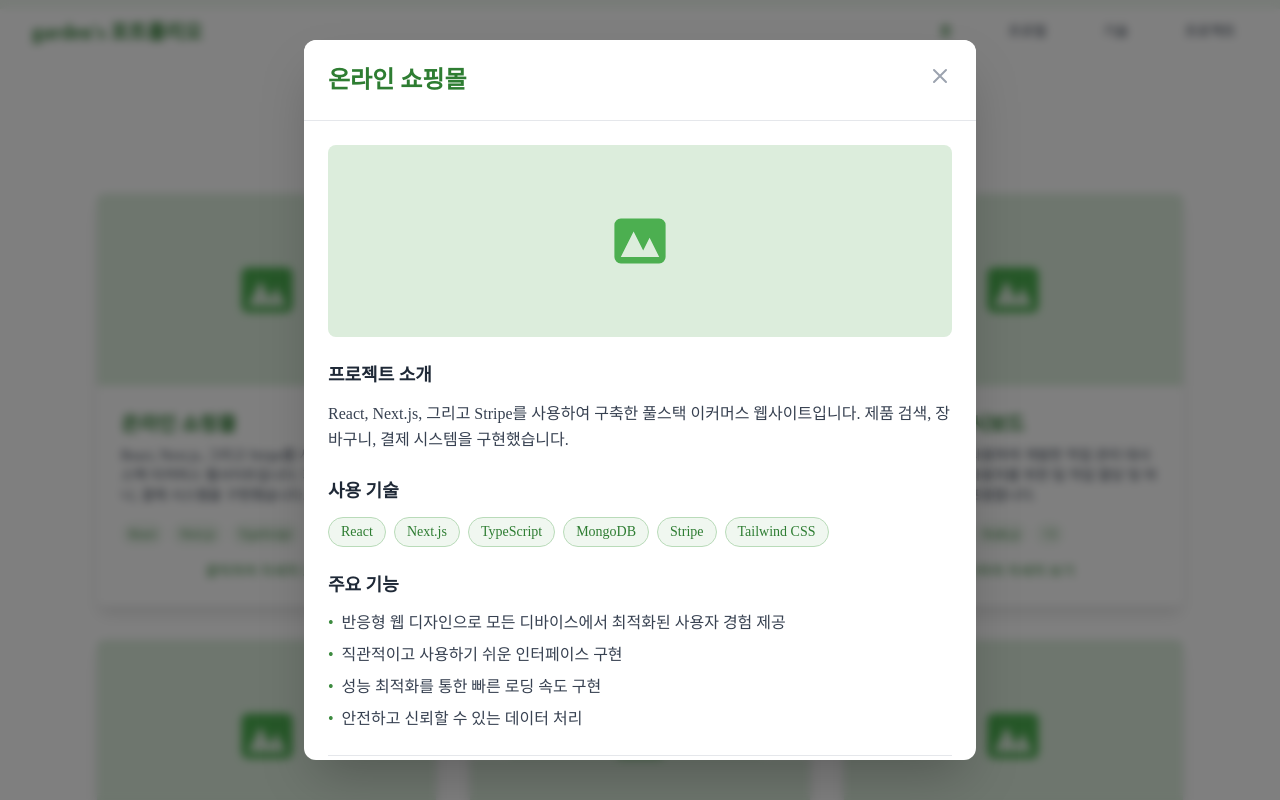
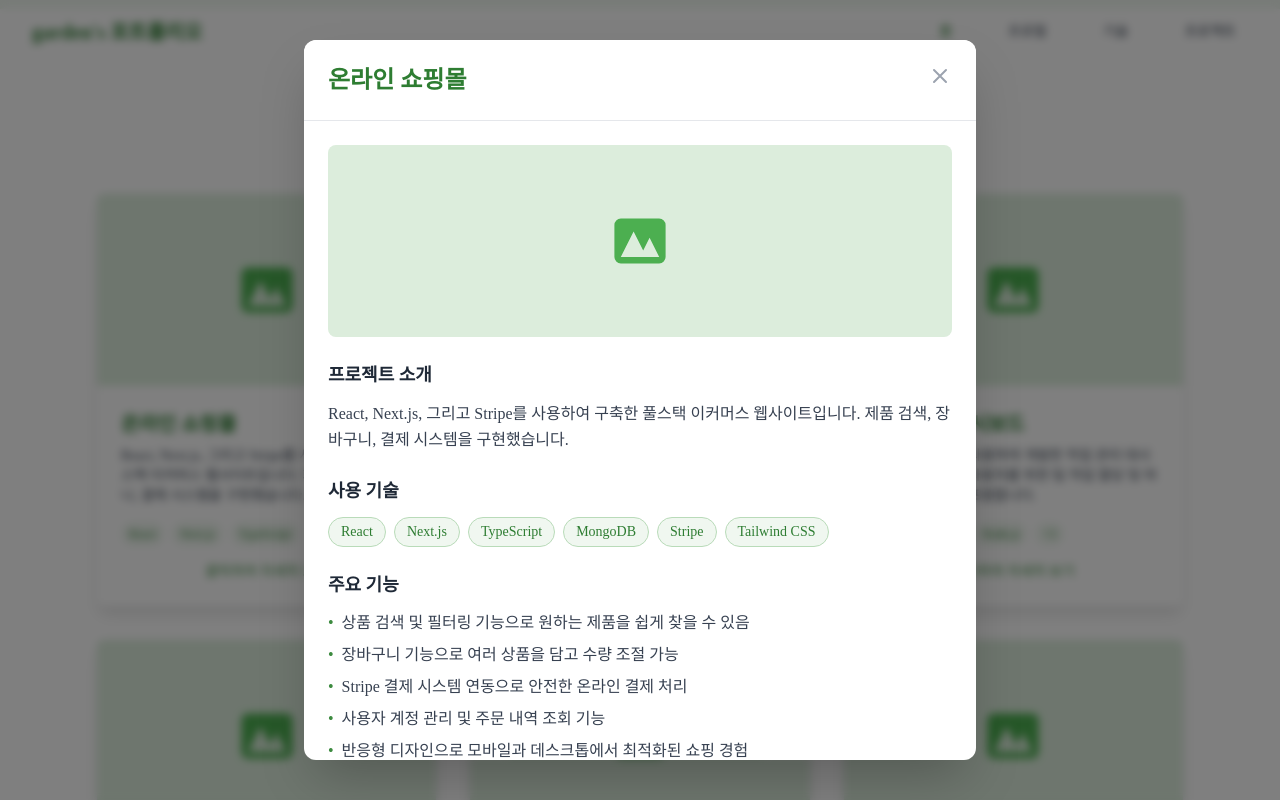
Before and after one commit to skkugardenpark/popol, a Next.js app: page / in a window 1280 px wide. Both pictures are taken after a click on the element 266 px from the left and 3251 px from the top of the page. Shown: the part 2851-3651 px from the top of the page. Built offline with nearby package versions, Linux system fonts and the light colour scheme; a web font is replaced by a local one.

Commit message:
feat: 라이브 데모 버튼 제거 및 프로젝트별 맞춤 주요 기능 추가

```diff
--- a/src/app/page.tsx
+++ b/src/app/page.tsx
@@ -354,6 +354,13 @@ const projects = [
     image: null,
     link: "https://github.com",
     demo: "https://example.com",
+    features: [
+      "상품 검색 및 필터링 기능으로 원하는 제품을 쉽게 찾을 수 있음",
+      "장바구니 기능으로 여러 상품을 담고 수량 조절 가능",
+      "Stripe 결제 시스템 연동으로 안전한 온라인 결제 처리",
+      "사용자 계정 관리 및 주문 내역 조회 기능",
+      "반응형 디자인으로 모바일과 데스크톱에서 최적화된 쇼핑 경험"
+    ]
   },
   {
     id: 2,
@@ -363,6 +370,13 @@ const projects = [
     image: null,
     link: "https://github.com",
     demo: "https://example.com",
+    features: [
+      "Socket.IO를 활용한 실시간 메시지 송수신",
+      "1:1 개인 채팅 및 그룹 채팅방 생성 기능",
+      "JWT 토큰 기반 사용자 인증 및 보안 관리",
+      "실시간 알림 및 읽지 않은 메시지 표시",
+      "온라인/오프라인 상태 표시 및 타이핑 인디케이터"
+    ]
   },
   {
     id: 3,
@@ -372,6 +386,13 @@ const projects = [
     image: null,
     link: "https://github.com",
     demo: "https://example.com",
+    features: [
+      "칸반 보드 스타일의 직관적인 작업 관리 인터페이스",
+      "팀원별 작업 할당 및 진행 상황 추적",
+      "마감일 알림 및 우선순위 설정 기능",
+      "Chart.js를 활용한 프로젝트 진행률 시각화",
+      "팀 협업을 위한 댓글 및 파일 첨부 기능"
+    ]
   },
   {
     id: 4,
@@ -381,6 +402,13 @@ const projects = [
     image: null,
     link: "https://github.com",
     demo: null,
+    features: [
+      "GPS 기반 현재 위치의 실시간 날씨 정보 제공",
+      "5일간의 상세한 날씨 예보 및 시간별 날씨 변화",
+      "다양한 날씨 조건에 맞는 직관적인 아이콘 및 애니메이션",
+      "즐겨찾기 도시 추가 및 여러 지역 날씨 비교",
+      "날씨 알림 설정 및 푸시 알림 기능"
+    ]
   },
   {
     id: 5,
@@ -390,6 +418,13 @@ const projects = [
     image: null,
     link: "https://github.com",
     demo: "https://example.com",
+    features: [
+      "마크다운 기반의 편리한 글 작성 및 관리",
+      "Prism.js를 활용한 코드 구문 강조 및 복사 기능",
+      "카테고리 및 태그 기반 게시물 분류 및 검색",
+      "SEO 최적화 및 빠른 로딩 속도를 위한 정적 사이트 생성",
+      "댓글 시스템 및 소셜 미디어 공유 기능"
+    ]
   },
   {
     id: 6,
@@ -399,5 +434,12 @@ const projects = [
     image: null,
     link: "https://github.com",
     demo: "https://example.com",
+    features: [
+      "개인별 운동 루틴 생성 및 운동 기록 추적",
+      "칼로리 계산 및 영양소 분석을 통한 식단 관리",
+      "Chart.js를 활용한 운동량 및 체중 변화 시각화",
+      "목표 설정 및 달성률 추적으로 동기부여 제공",
+      "Firebase를 통한 실시간 데이터 동기화 및 백업"
+    ]
   },
 ];
--- a/src/components/ProjectModal.tsx
+++ b/src/components/ProjectModal.tsx
@@ -10,6 +10,7 @@ interface Project {
   image: string | null;
   link: string;
   demo: string | null;
+  features: string[];
 }
 
 interface ProjectModalProps {
@@ -106,56 +107,32 @@ export default function ProjectModal({ project, isOpen, onClose }: ProjectModalP
             </div>
           </div>
 
-          {/* 주요 기능 (예시) */}
+          {/* 주요 기능 */}
           <div className="mb-6">
             <h3 className="text-lg font-semibold text-gray-800 mb-3">주요 기능</h3>
             <ul className="space-y-2 text-gray-700">
-              <li className="flex items-start">
-                <span className="text-green-600 mr-2">•</span>
-                반응형 웹 디자인으로 모든 디바이스에서 최적화된 사용자 경험 제공
-              </li>
-              <li className="flex items-start">
-                <span className="text-green-600 mr-2">•</span>
-                직관적이고 사용하기 쉬운 인터페이스 구현
-              </li>
-              <li className="flex items-start">
-                <span className="text-green-600 mr-2">•</span>
-                성능 최적화를 통한 빠른 로딩 속도 구현
-              </li>
-              <li className="flex items-start">
-                <span className="text-green-600 mr-2">•</span>
-                안전하고 신뢰할 수 있는 데이터 처리
-              </li>
+              {project.features.map((feature, index) => (
+                <li key={index} className="flex items-start">
+                  <span className="text-green-600 mr-2">•</span>
+                  {feature}
+                </li>
+              ))}
             </ul>
           </div>
 
           {/* 액션 버튼 */}
-          <div className="flex flex-col sm:flex-row gap-3 pt-4 border-t border-gray-200">
+          <div className="flex justify-center pt-4 border-t border-gray-200">
             <a
               href={project.link}
               target="_blank"
               rel="noopener noreferrer"
-              className="flex-1 bg-green-600 text-white px-6 py-3 rounded-lg font-medium hover:bg-green-700 transition-colors flex items-center justify-center"
+              className="bg-green-600 text-white px-8 py-3 rounded-lg font-medium hover:bg-green-700 transition-colors flex items-center justify-center"
             >
               <svg className="w-5 h-5 mr-2" fill="currentColor" viewBox="0 0 20 20" xmlns="http://www.w3.org/2000/svg">
                 <path fillRule="evenodd" d="M12.316 3.051a1 1 0 01.633 1.265l-4 12a1 1 0 11-1.898-.632l4-12a1 1 0 011.265-.633zM5.707 6.293a1 1 0 010 1.414L3.414 10l2.293 2.293a1 1 0 11-1.414 1.414l-3-3a1 1 0 010-1.414l3-3a1 1 0 011.414 0zm8.586 0a1 1 0 011.414 0l3 3a1 1 0 010 1.414l-3 3a1 1 0 11-1.414-1.414L16.586 10l-2.293-2.293a1 1 0 010-1.414z" clipRule="evenodd"></path>
               </svg>
               GitHub에서 코드 보기
             </a>
-            {project.demo && (
-              <a
-                href={project.demo}
-                target="_blank"
-                rel="noopener noreferrer"
-                className="flex-1 bg-white text-green-600 px-6 py-3 rounded-lg font-medium border-2 border-green-600 hover:bg-green-50 transition-colors flex items-center justify-center"
-              >
-                <svg className="w-5 h-5 mr-2" fill="currentColor" viewBox="0 0 20 20" xmlns="http://www.w3.org/2000/svg">
-                  <path d="M10 12a2 2 0 100-4 2 2 0 000 4z"></path>
-                  <path fillRule="evenodd" d="M.458 10C1.732 5.943 5.522 3 10 3s8.268 2.943 9.542 7c-1.274 4.057-5.064 7-9.542 7S1.732 14.057.458 10zM14 10a4 4 0 11-8 0 4 4 0 018 0z" clipRule="evenodd"></path>
-                </svg>
-                라이브 데모 보기
-              </a>
-            )}
           </div>
         </div>
       </div>
```
